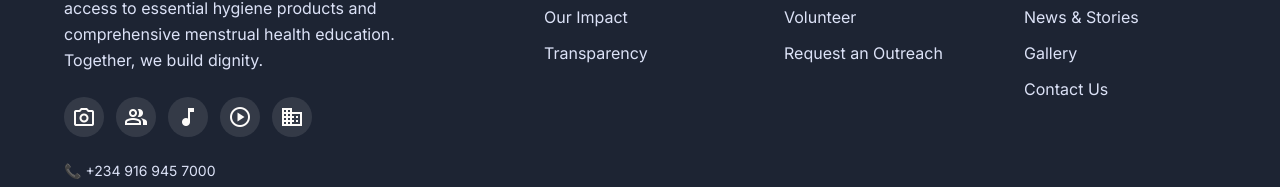
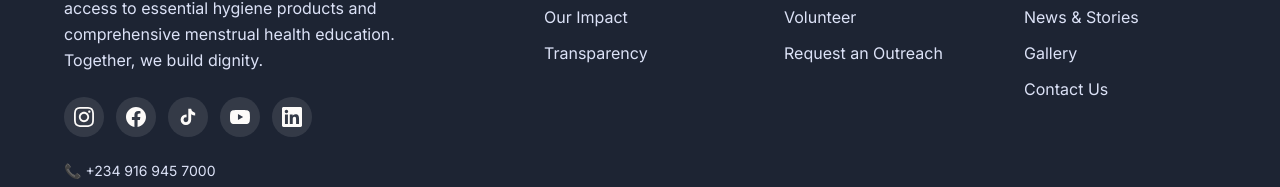
Before and after one commit to 1702london-maker/Ipadagirl, a Next.js app: page /about in a window 1280 px wide. Shown: the part 2756-2943 px from the top of the page. Built offline with nearby package versions, Linux system fonts and the light colour scheme.

Commit message:
Replace material icons with real SVG brand icons for social links in footer

```diff
--- a/app/components/Footer.tsx
+++ b/app/components/Footer.tsx
@@ -1,11 +1,51 @@
 import Link from "next/link";
 
 const socials = [
-  { label: "Instagram", icon: "photo_camera", href: "https://www.instagram.com/padagirlwithzzini" },
-  { label: "Facebook", icon: "group", href: "https://web.facebook.com/profile.php?id=61592765517960" },
-  { label: "TikTok", icon: "music_note", href: "https://www.tiktok.com/@padagirlwithzzini" },
-  { label: "YouTube", icon: "play_circle", href: "https://www.youtube.com/@padagirlwithzzini" },
-  { label: "LinkedIn", icon: "business", href: "https://www.linkedin.com/company/padagirlwithzzini" },
+  {
+    label: "Instagram",
+    href: "https://www.instagram.com/padagirlwithzzini",
+    svg: (
+      <svg viewBox="0 0 24 24" fill="currentColor" width="20" height="20">
+        <path d="M12 2.163c3.204 0 3.584.012 4.85.07 3.252.148 4.771 1.691 4.919 4.919.058 1.265.069 1.645.069 4.849 0 3.205-.012 3.584-.069 4.849-.149 3.225-1.664 4.771-4.919 4.919-1.266.058-1.644.07-4.85.07-3.204 0-3.584-.012-4.849-.07-3.26-.149-4.771-1.699-4.919-4.92-.058-1.265-.07-1.644-.07-4.849 0-3.204.013-3.583.07-4.849.149-3.227 1.664-4.771 4.919-4.919 1.266-.057 1.645-.069 4.849-.069zm0-2.163c-3.259 0-3.667.014-4.947.072-4.358.2-6.78 2.618-6.98 6.98-.059 1.281-.073 1.689-.073 4.948 0 3.259.014 3.668.072 4.948.2 4.358 2.618 6.78 6.98 6.98 1.281.058 1.689.072 4.948.072 3.259 0 3.668-.014 4.948-.072 4.354-.2 6.782-2.618 6.979-6.98.059-1.28.073-1.689.073-4.948 0-3.259-.014-3.667-.072-4.947-.196-4.354-2.617-6.78-6.979-6.98-1.281-.059-1.69-.073-4.949-.073zm0 5.838c-3.403 0-6.162 2.759-6.162 6.162s2.759 6.163 6.162 6.163 6.162-2.759 6.162-6.163c0-3.403-2.759-6.162-6.162-6.162zm0 10.162c-2.209 0-4-1.79-4-4 0-2.209 1.791-4 4-4s4 1.791 4 4c0 2.21-1.791 4-4 4zm6.406-11.845c-.796 0-1.441.645-1.441 1.44s.645 1.44 1.441 1.44c.795 0 1.439-.645 1.439-1.44s-.644-1.44-1.439-1.44z"/>
+      </svg>
+    ),
+  },
+  {
+    label: "Facebook",
+    href: "https://web.facebook.com/profile.php?id=61592765517960",
+    svg: (
+      <svg viewBox="0 0 24 24" fill="currentColor" width="20" height="20">
+        <path d="M24 12.073c0-6.627-5.373-12-12-12s-12 5.373-12 12c0 5.99 4.388 10.954 10.125 11.854v-8.385H7.078v-3.47h3.047V9.43c0-3.007 1.792-4.669 4.533-4.669 1.312 0 2.686.235 2.686.235v2.953H15.83c-1.491 0-1.956.925-1.956 1.874v2.25h3.328l-.532 3.47h-2.796v8.385C19.612 23.027 24 18.062 24 12.073z"/>
+      </svg>
+    ),
+  },
+  {
+    label: "TikTok",
+    href: "https://www.tiktok.com/@padagirlwithzzini",
+    svg: (
+      <svg viewBox="0 0 24 24" fill="currentColor" width="20" height="20">
+        <path d="M19.59 6.69a4.83 4.83 0 0 1-3.77-4.25V2h-3.45v13.67a2.89 2.89 0 0 1-2.88 2.5 2.89 2.89 0 0 1-2.89-2.89 2.89 2.89 0 0 1 2.89-2.89c.28 0 .54.04.79.1V9.01a6.33 6.33 0 0 0-.79-.05 6.34 6.34 0 0 0-6.34 6.34 6.34 6.34 0 0 0 6.34 6.34 6.34 6.34 0 0 0 6.33-6.34V8.69a8.18 8.18 0 0 0 4.78 1.52V6.75a4.85 4.85 0 0 1-1.01-.06z"/>
+      </svg>
+    ),
+  },
+  {
+    label: "YouTube",
+    href: "https://www.youtube.com/@padagirlwithzzini",
+    svg: (
+      <svg viewBox="0 0 24 24" fill="currentColor" width="20" height="20">
+        <path d="M23.498 6.186a3.016 3.016 0 0 0-2.122-2.136C19.505 3.545 12 3.545 12 3.545s-7.505 0-9.377.505A3.017 3.017 0 0 0 .502 6.186C0 8.07 0 12 0 12s0 3.93.502 5.814a3.016 3.016 0 0 0 2.122 2.136c1.871.505 9.376.505 9.376.505s7.505 0 9.377-.505a3.015 3.015 0 0 0 2.122-2.136C24 15.93 24 12 24 12s0-3.93-.502-5.814zM9.545 15.568V8.432L15.818 12l-6.273 3.568z"/>
+      </svg>
+    ),
+  },
+  {
+    label: "LinkedIn",
+    href: "https://www.linkedin.com/company/padagirlwithzzini",
+    svg: (
+      <svg viewBox="0 0 24 24" fill="currentColor" width="20" height="20">
+        <path d="M20.447 20.452h-3.554v-5.569c0-1.328-.027-3.037-1.852-3.037-1.853 0-2.136 1.445-2.136 2.939v5.667H9.351V9h3.414v1.561h.046c.477-.9 1.637-1.85 3.37-1.85 3.601 0 4.267 2.37 4.267 5.455v6.286zM5.337 7.433c-1.144 0-2.063-.926-2.063-2.065 0-1.138.92-2.063 2.063-2.063 1.14 0 2.064.925 2.064 2.063 0 1.139-.925 2.065-2.064 2.065zm1.782 13.019H3.555V9h3.564v11.452zM22.225 0H1.771C.792 0 0 .774 0 1.729v20.542C0 23.227.792 24 1.771 24h20.451C23.2 24 24 23.227 24 22.271V1.729C24 .774 23.2 0 22.222 0h.003z"/>
+      </svg>
+    ),
+  },
 ];
 
 export default function Footer() {
@@ -32,7 +72,7 @@
                   className="w-10 h-10 rounded-full bg-white/10 flex items-center justify-center hover:bg-coral-warm transition-colors"
                   aria-label={s.label}
                 >
-                  <span className="material-symbols-outlined text-[18px]">{s.icon}</span>
+                  {s.svg}
                 </a>
               ))}
             </div>
```
